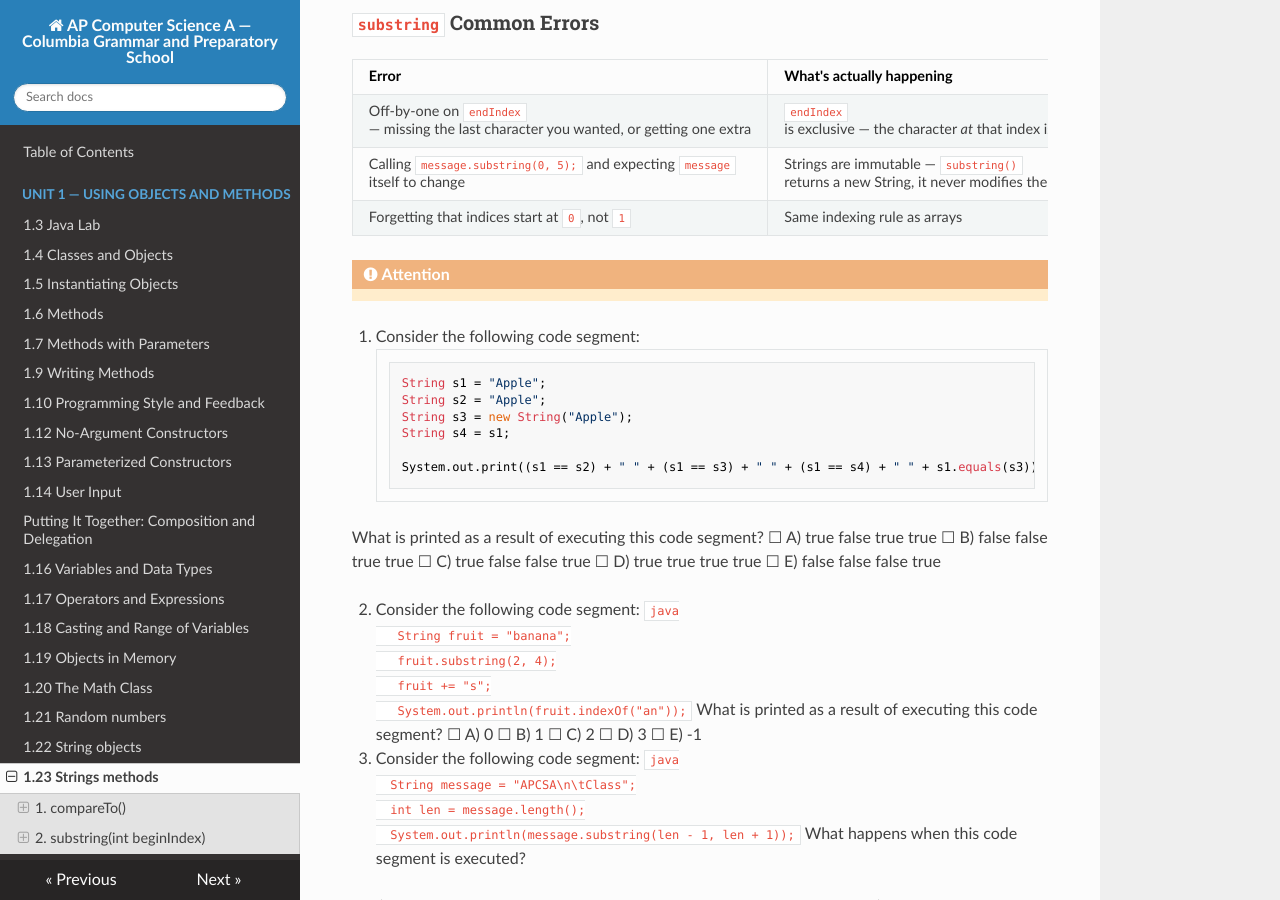
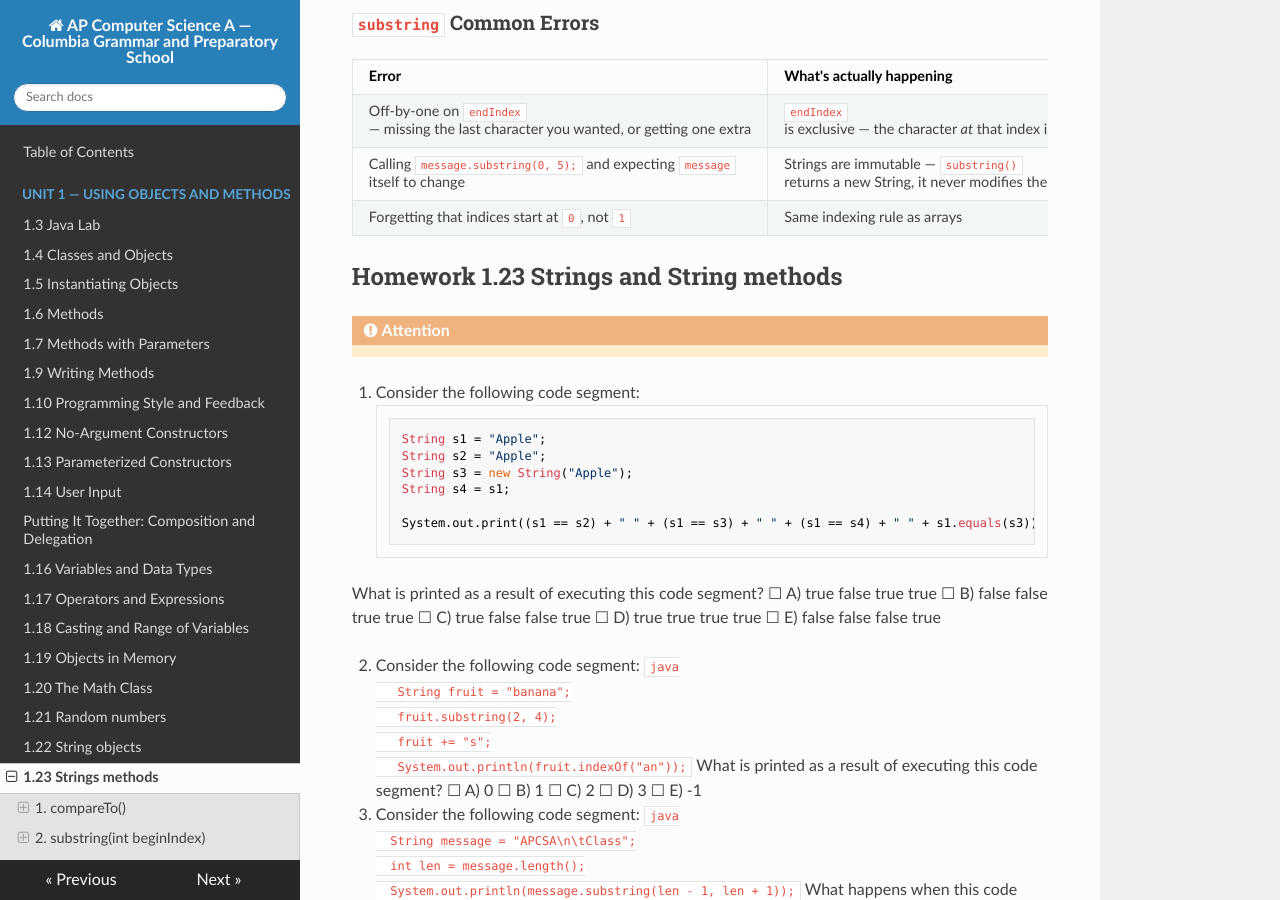
Before and after one commit to kjergens/apcsa-site, an MkDocs documentation site: the page built from docs/unit1/notes_23_string_methods.md, in a window 1280 px wide and 900 px high, scrolled down 3183 px. Built offline with MkDocs 1.6.1, drawn with Linux system fonts in a browser that asks for light colours; nearby versions of some CDN libraries.

Commit message:
Add Homework section to string methods notes
Added homework section for strings and string methods.

````diff
--- a/docs/unit1/notes_23_string_methods.md
+++ b/docs/unit1/notes_23_string_methods.md
@@ -132,7 +132,9 @@ String greeting = message.substring(0, 5);   // now greeting holds "Hello"
 | Calling `message.substring(0, 5);` and expecting `message` itself to change | Strings are immutable — `substring()` returns a new String, it never modifies the original | Assign the result to a variable if you want to keep it |
 | Forgetting that indices start at `0`, not `1` | Same indexing rule as arrays | The first character is always at index `0` |
 
-!!!Attention
+## Homework 1.23 Strings and String methods
+
+!!! attention
    1. Consider the following code segment:
    ```java
    String s1 = "Apple";
````
